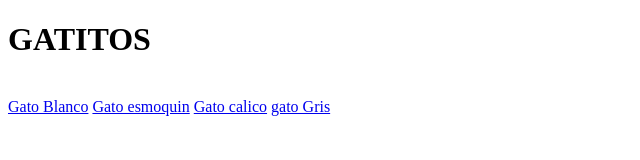
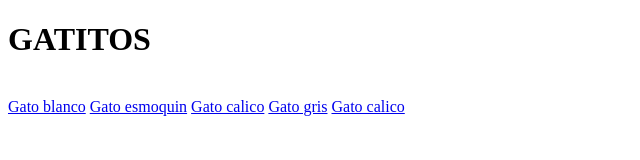
Before and after one commit to marciano31415/buddies_prodigy, a plain HTML site: page buddies_prodigy/gatos.html in a window 1280 px wide. Shown: the whole page, without its empty margins (0-640 px from the left). Drawn offline with Linux system fonts and the light colour scheme.

Commit message:
link y gato atigrado terminado

```diff
--- a/buddies_prodigy/gatos.html
+++ b/buddies_prodigy/gatos.html
@@ -8,10 +8,10 @@
     <h1>
         GATITOS
     </h1> <br />
-    <a href="gatoBlanco.html">Gato Blanco</a>
+    <a href="gatoBlanco.html">Gato blanco</a>
     <a href="gatoEsmoquin.html">Gato esmoquin</a>
     <a href="gatoCalico.html">Gato calico</a>
-    <a href="gatoGris.html">gato Gris</a>
-
+    <a href="gatoGris.html">Gato gris</a>
+    <a href="gatoCalico.html">Gato calico</a>
 </body>
 </html>
```
Also changed, not shown: 1 other file.
